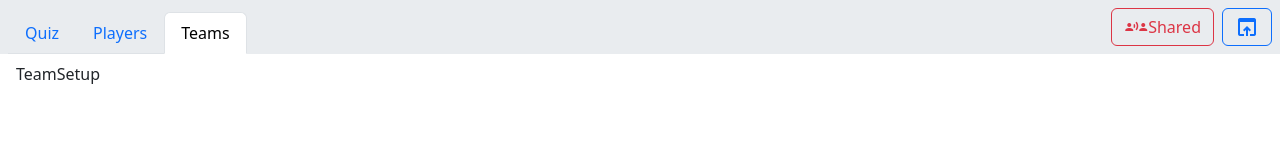
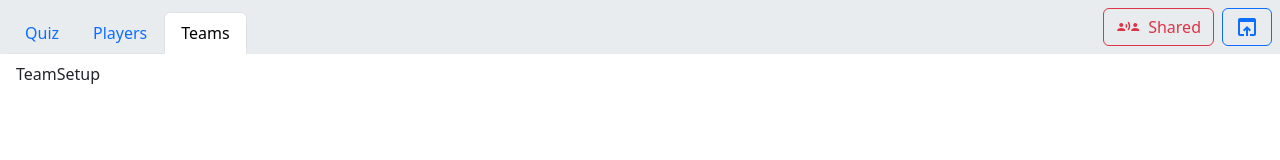
Before and after one commit to tdreja/single-page-quiz, a React (Vite) app: page / in a window 1280 px wide. Shown: the top 160 px of the page. Built offline with nearby package versions, Linux system fonts and the light colour scheme.

Commit message:
fix(Settings): Add gap

```diff
--- a/src/components/common/SettingsBar.tsx
+++ b/src/components/common/SettingsBar.tsx
@@ -106,7 +106,7 @@ export const SettingsBar = (): ReactElement => {
             </ul>
             <div className="d-flex mb-2 mt-2 gap-2">
                 <span
-                    className={`btn ${mode.buttonStyle} d-flex align-items-center`}
+                    className={`btn ${mode.buttonStyle} d-flex align-items-center gap-2`}
                     title={mode.tooltip(i18n)}
                     onClick={onModeClick}
                 >
```
